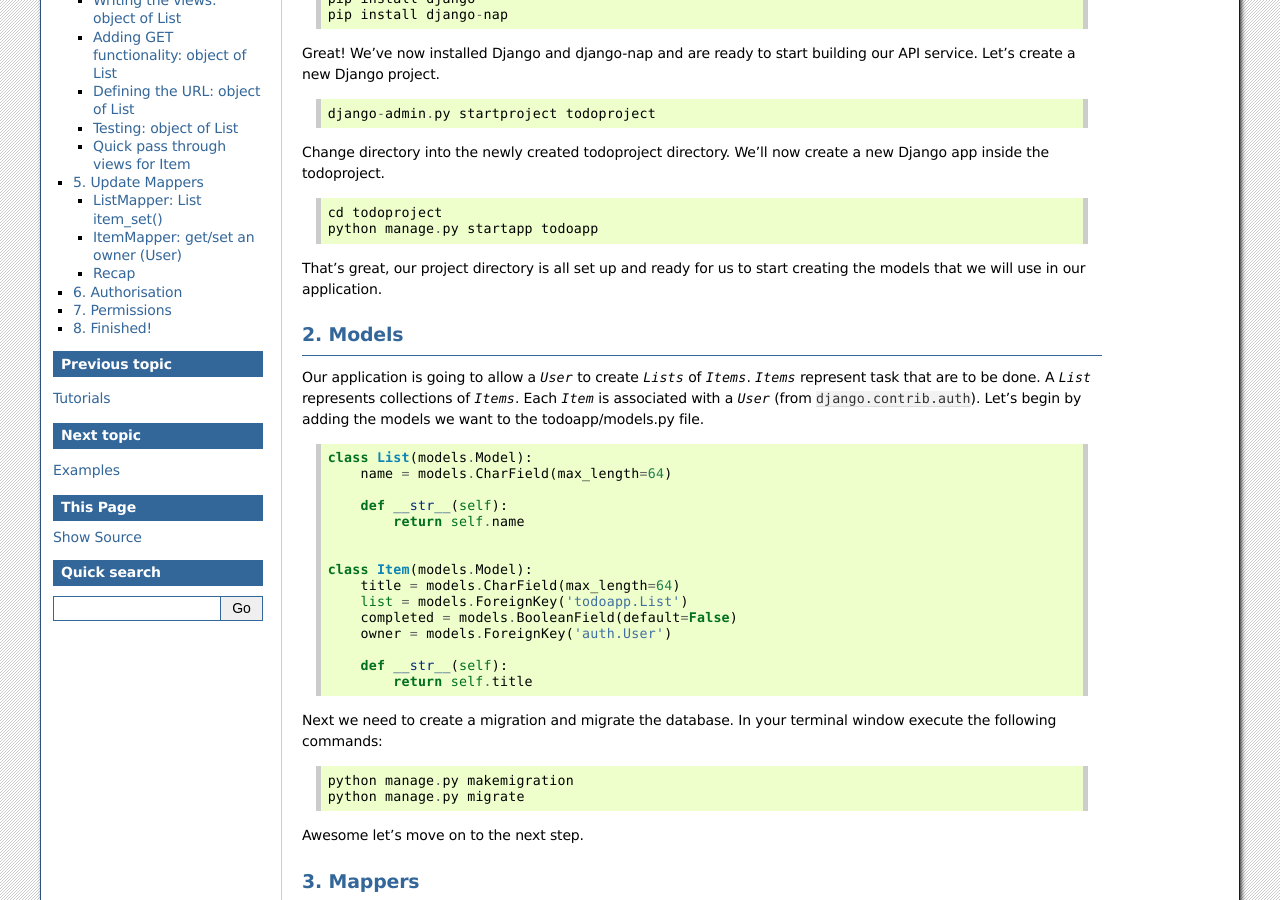
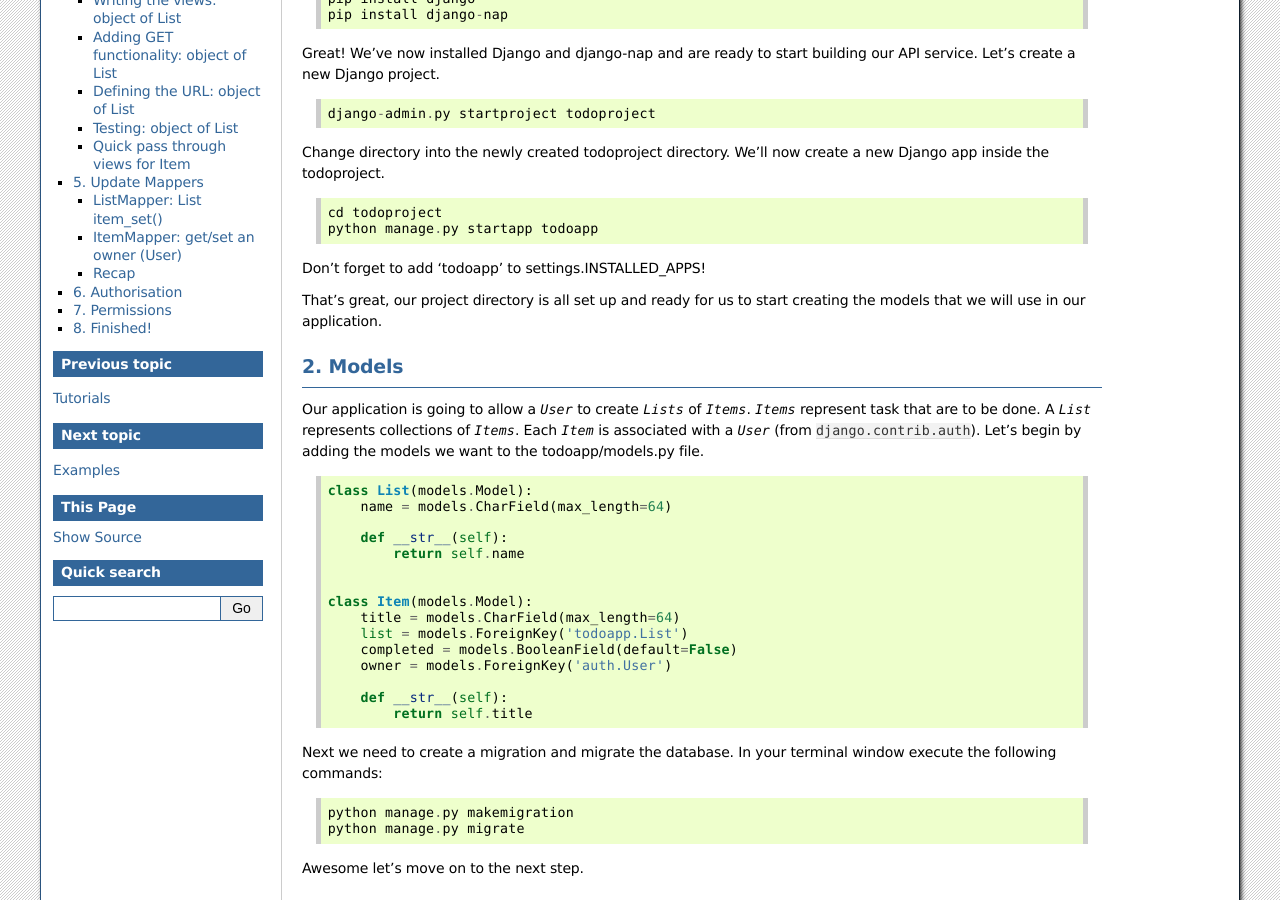
Before and after one commit to funkybob/django-nap, a Sphinx documentation site: the page built from docs/tutorial/mapper.rst, in a window 1280 px wide and 900 px high, scrolled down 493 px. Built offline with Sphinx 7.4.7, drawn with Linux system fonts in a browser that asks for light colours.

Commit message:
Remember to add app

```diff
--- a/docs/tutorial/mapper.rst
+++ b/docs/tutorial/mapper.rst
@@ -47,6 +47,8 @@
 
     cd todoproject
     python manage.py startapp todoapp
+
+Don't forget to add 'todoapp' to settings.INSTALLED_APPS!
 
 That's great, our project directory is all set up and ready for us to start
 creating the models that we will use in our application.
```
